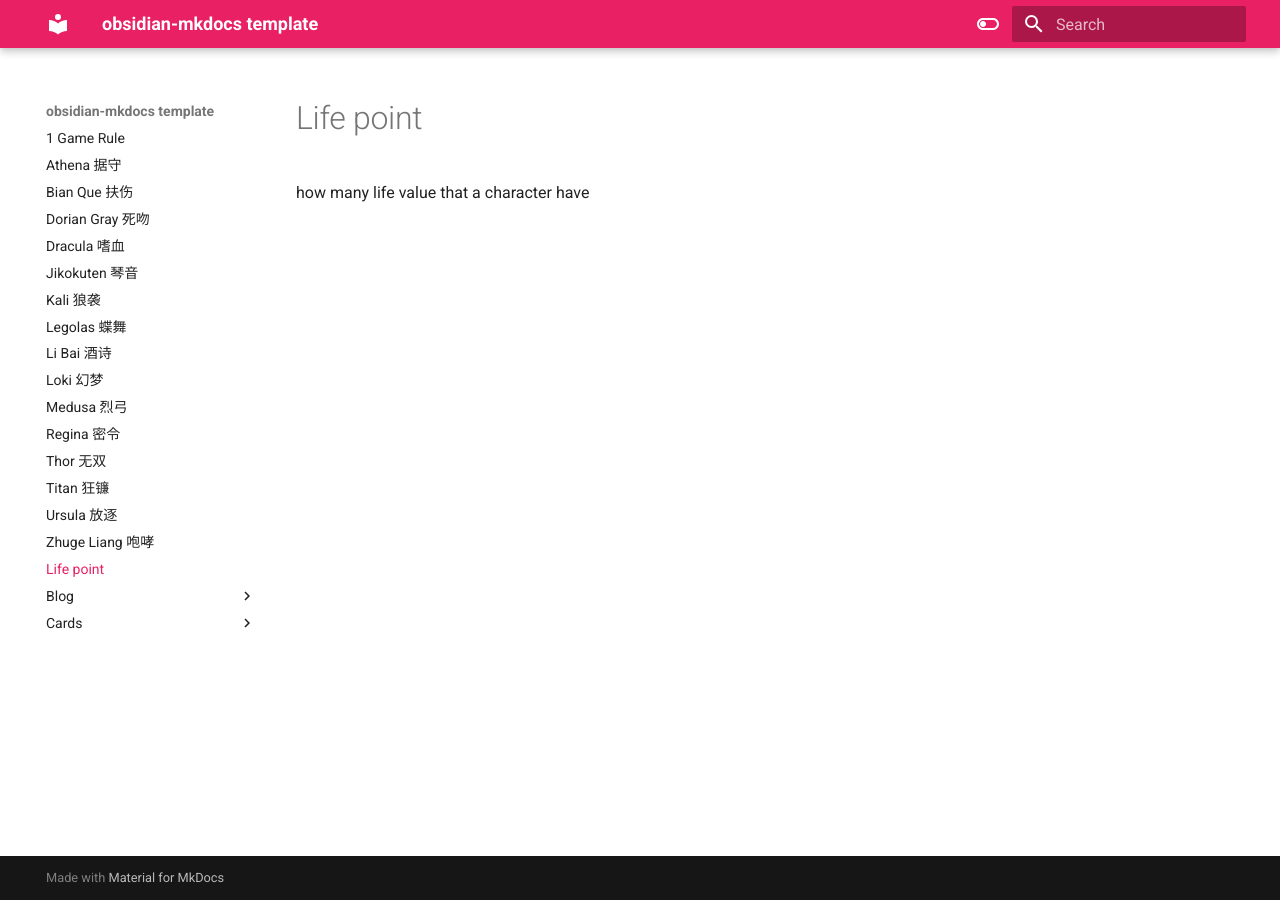
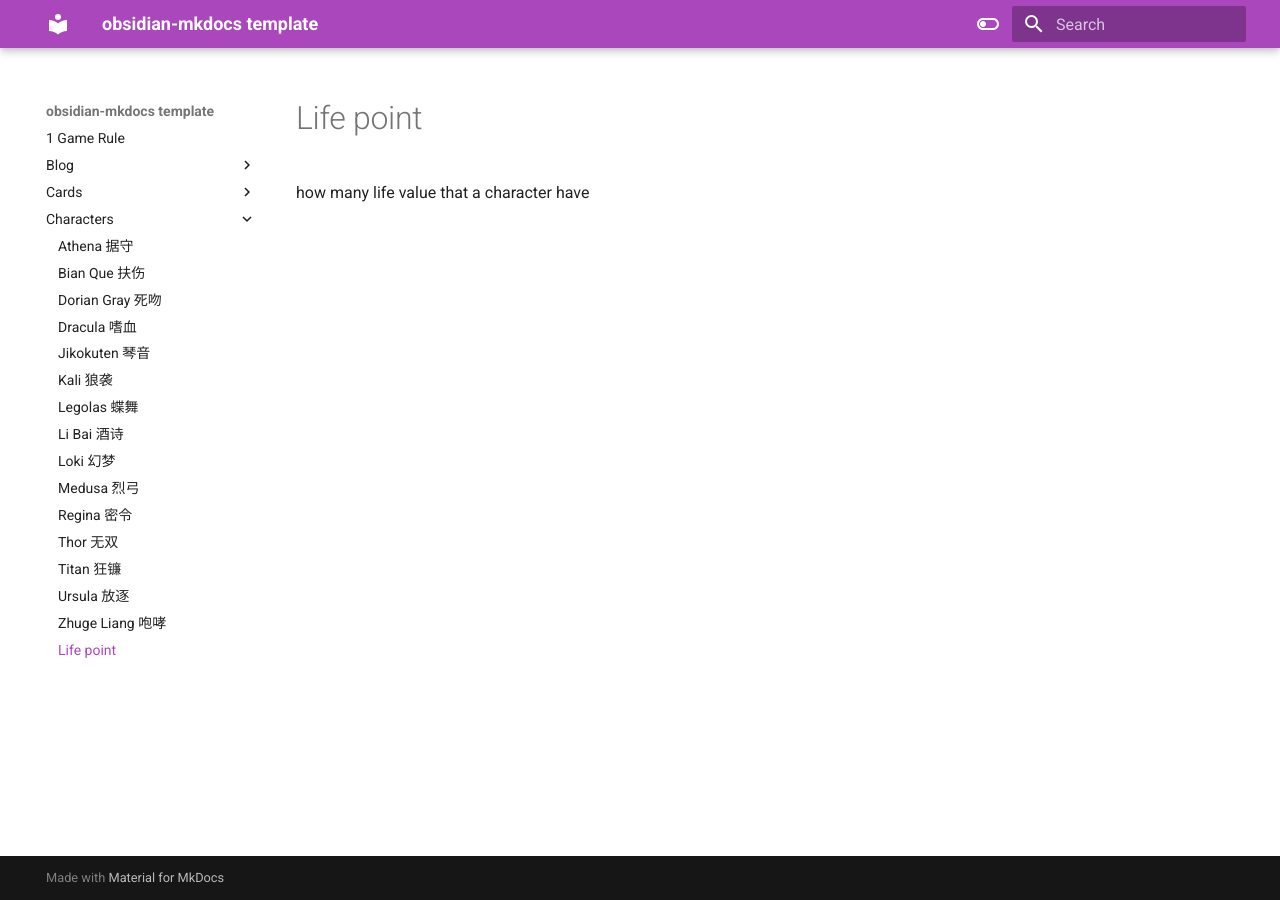
Before and after one commit to zhouanqiNB/hexo-wiki, an MkDocs documentation site: the page built from docs/characters/life point.md, in a window 1280 px wide. Built offline with MkDocs 1.6.1 and Material for MkDocs 9.7.7, drawn with Linux system fonts in a browser that asks for light colours.

Commit message:
vault backup: 2024-11-19 18:48:49

```diff
--- a/mkdocs.yml
+++ b/mkdocs.yml
@@ -7,7 +7,7 @@ theme:
     # Light mode
     - media: "(prefers-color-scheme: light)"
       scheme: default
-      primary: pink
+      primary: purple
       accent: indigo
       toggle:
         icon: material/toggle-switch-off-outline
@@ -16,7 +16,7 @@ theme:
     # Dark mode
     - media: "(prefers-color-scheme: dark)"
       scheme: slate
-      primary: pink
+      primary: purple
       accent: blue
       toggle:
         icon: material/toggle-switch
```
Also changed, not shown: docs/characters/Athena 据守.md (renamed from docs/Athena 据守.md), docs/characters/Bian Que 扶伤.md (renamed from docs/Bian Que 扶伤.md), docs/characters/Dorian Gray 死吻.md (renamed from docs/Dorian Gray 死吻.md), docs/characters/Dracula 嗜血.md (renamed from docs/Dracula 嗜血.md), docs/characters/Jikokuten 琴音.md (renamed from docs/Jikokuten 琴音.md), docs/characters/Kali 狼袭.md (renamed from docs/Kali 狼袭.md), docs/characters/Legolas 蝶舞.md (renamed from docs/Legolas 蝶舞.md), docs/characters/Li Bai 酒诗.md (renamed from docs/Li Bai 酒诗.md), docs/characters/Loki 幻梦.md (renamed from docs/Loki 幻梦.md), docs/characters/Medusa 烈弓.md (renamed from docs/Medusa 烈弓.md), docs/characters/Regina 密令.md (renamed from docs/Regina 密令.md), docs/characters/Thor 无双.md (renamed from docs/Thor 无双.md), docs/characters/Titan 狂镰.md (renamed from docs/Titan 狂镰.md), docs/characters/Ursula 放逐.md (renamed from docs/Ursula 放逐.md), 5 more files.
